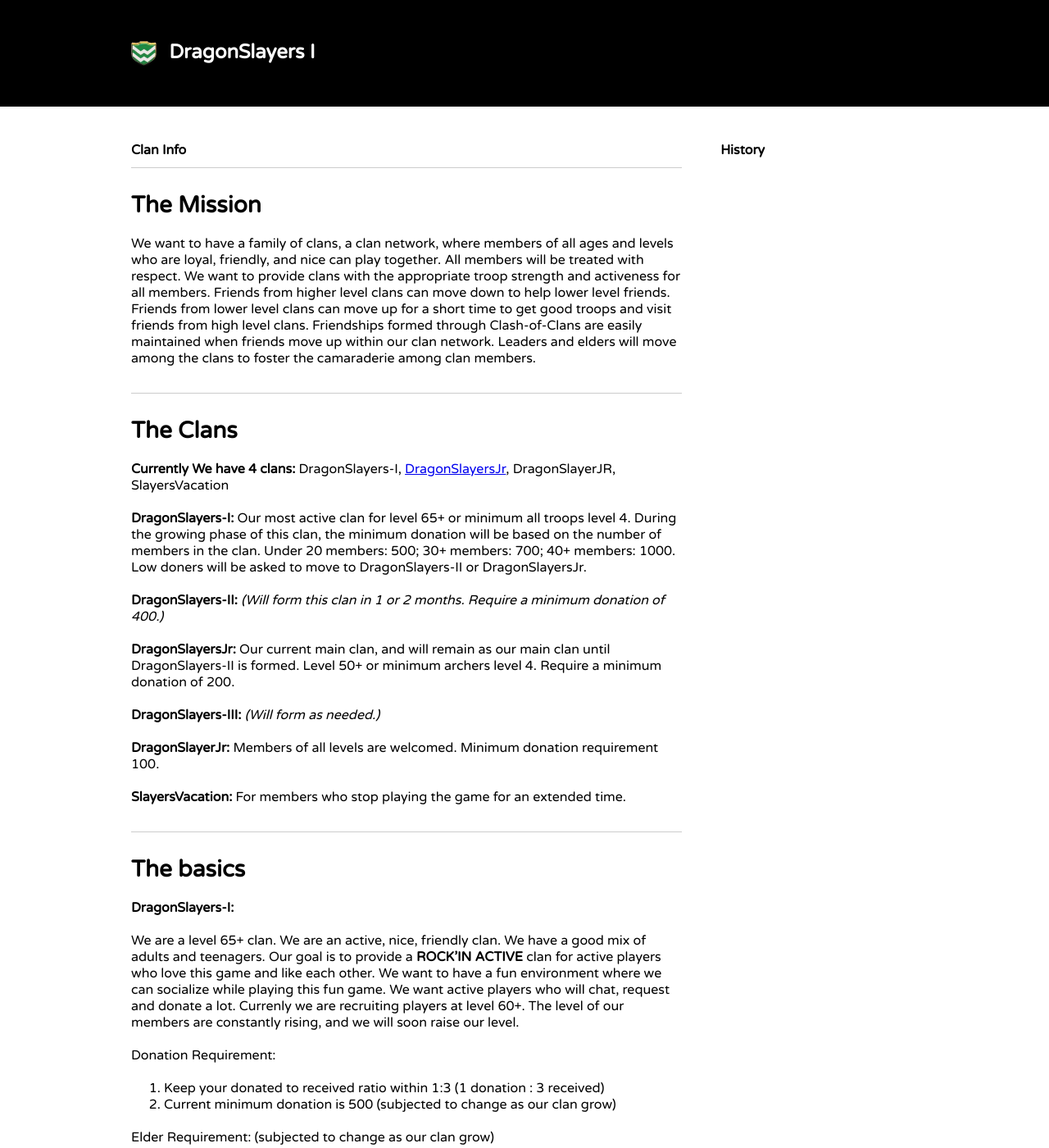
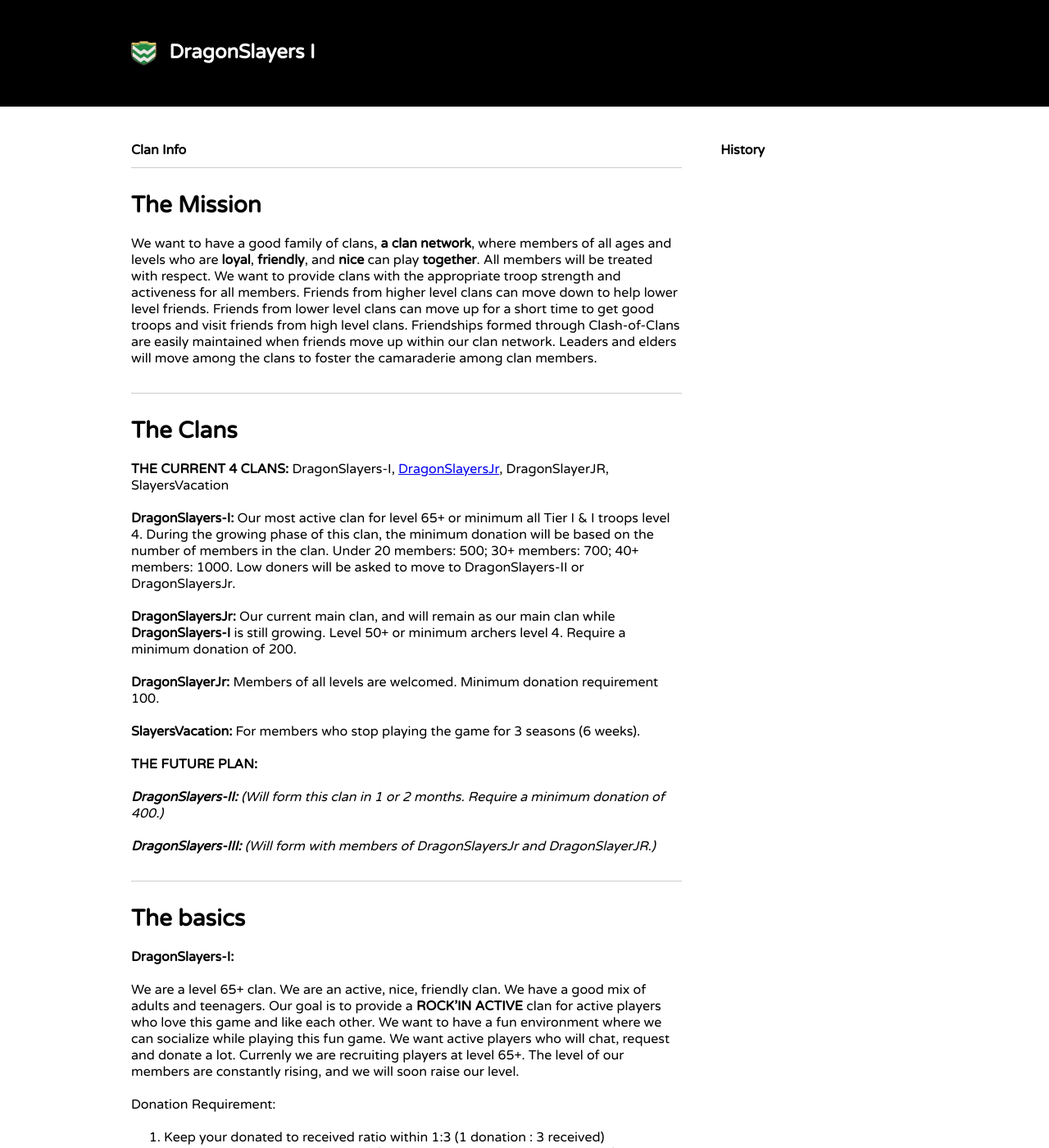
Before and after one commit to himedlooff/DragonSlayers-I, a Jekyll site: the page built from index.md, in a window 1280 px wide and 1400 px high. Shown: the whole window at 82% size. Built offline with Jekyll 4.4.1, drawn with Linux system fonts in a browser that asks for light colours; some of the changed text lies outside the part shown.

Commit message:
Update index.md
Modified levels and Current Events section.

```diff
--- a/index.md
+++ b/index.md
@@ -8,29 +8,32 @@
 
 # The Mission
 
-We want to have a family of clans, a clan network, where members of all ages and levels who are loyal, friendly, and nice can play together.  All members will be treated with respect.  We want to provide clans with the appropriate troop strength and activeness for all members.  Friends from higher level clans can move down to help lower level friends.  Friends from lower level clans can move up for a short time to get good troops and visit friends from high level clans.  Friendships formed through Clash-of-Clans are easily maintained when friends move up within our clan network.  Leaders and elders will move among the clans to foster the camaraderie among clan members.
+We want to have a good family of clans, **a clan network**, where members of all ages and levels who are **loyal**, **friendly**, and **nice** can play **together**.  All members will be treated with respect.  We want to provide clans with the appropriate troop strength and activeness for all members.  Friends from higher level clans can move down to help lower level friends.  Friends from lower level clans can move up for a short time to get good troops and visit friends from high level clans.  Friendships formed through Clash-of-Clans are easily maintained when friends move up within our clan network.  Leaders and elders will move among the clans to foster the camaraderie among clan members.
 
 # The Clans
 
-**Currently We have 4 clans:** DragonSlayers-I, [DragonSlayersJr](http://bit.ly/dragonslayersjr), DragonSlayerJR, SlayersVacation
+**THE CURRENT 4 CLANS:** DragonSlayers-I, [DragonSlayersJr](http://bit.ly/dragonslayersjr), DragonSlayerJR, SlayersVacation
 
-**DragonSlayers-I:** Our most active clan for level 65+ or minimum all troops level 4.  During the growing phase of this clan, the minimum donation will be based on the number of members in the clan.  Under 20 members: 500; 30+ members: 700; 40+ members: 1000.  Low doners will be asked to move to DragonSlayers-II or DragonSlayersJr.
+**DragonSlayers-I:** Our most active clan for level 65+ or minimum all Tier I & I troops level 4.  During the growing phase of this clan, the minimum donation will be based on the number of members in the clan.  Under 20 members: 500; 30+ members: 700; 40+ members: 1000.  Low doners will be asked to move to DragonSlayers-II or DragonSlayersJr.
 
-**DragonSlayers-II:** *(Will form this clan in 1 or 2 months.  Require a minimum donation of 400.)*
-
-**DragonSlayersJr:** Our current main clan, and will remain as our main clan until DragonSlayers-II is formed.  Level 50+ or minimum archers level 4.  Require a minimum donation of 200.
-
-**DragonSlayers-III:** *(Will form as needed.)*
+**DragonSlayersJr:** Our current main clan, and will remain as our main clan while **DragonSlayers-I** is still growing.  Level 50+ or minimum archers level 4.  Require a minimum donation of 200.
 
 **DragonSlayerJr:** Members of all levels are welcomed.  Minimum donation requirement 100.
 
-**SlayersVacation:** For members who stop playing the game for an extended time.
+**SlayersVacation:** For members who stop playing the game for 3 seasons (6 weeks).
+
+**THE FUTURE PLAN:**
+
+***DragonSlayers-II:*** *(Will form this clan in 1 or 2 months.  Require a minimum donation of 400.)*
+
+***DragonSlayers-III:*** *(Will form with members of DragonSlayersJr and DragonSlayerJR.)*
+
 
 # The basics
 
 **DragonSlayers-I:**
 
-We are a level 65+ clan. We are an active, nice, friendly clan.  We have a good mix of adults and teenagers. Our goal is to provide a **ROCK'IN ACTIVE** clan for active players who love this game and like each other.  We want to have a fun environment where we can socialize while playing this fun game. We want active players who will chat, request and donate a lot. Currenly we are recruiting players at level 60+. The level of our members are constantly rising, and we will soon raise our level.
+We are a level 65+ clan. We are an active, nice, friendly clan.  We have a good mix of adults and teenagers. Our goal is to provide a **ROCK'IN ACTIVE** clan for active players who love this game and like each other.  We want to have a fun environment where we can socialize while playing this fun game. We want active players who will chat, request and donate a lot. Currenly we are recruiting players at level 65+. The level of our members are constantly rising, and we will soon raise our level.
 
 Donation Requirement:
 
@@ -50,16 +53,16 @@
 
 **How to accept requests**
 
-1. The requesting player's level should be 60+ or advance Town Hall 7 with all troops level 4.
-2. The requesting player's "Friend in Need" total should be their level times 100. For example if the player is level 72 then their "Friend in Need" status should be 7200 or higher.  This is more or less a guide line and not a strict number.
-3. Exceptions will be made for player's level in the high 50's with very high "Friend in Need" status.
+1. The requesting player's level should be 65+ or advance Town Hall 7 with all Tier I & II troops level 4.
+2. The requesting player's "Friend in Need" total should be around their level times 100. For example if the player is level 72 then their "Friend in Need" status should be 7200 or higher.  Beware of players with extremely low "Friend in Need" status.
+3. Exceptions will be made for player's level in the high 50's or low 60's with very high "Friend in Need" status.
 
 # Sister/Feeder Clan Information
 
 
 **DragonSlayersJr:**
 
-We are a level 55+ clan. We are an active, nice, friendly clan.  We have a good mix of adults and teenagers. Our goal is to provide a active clan for active players.  We want to have a fun environment where we can socialize while playing this fun game. We want active players who will chat, request and donate a lot. Currenly we are recruiting players at level 60+. The level of our members are constantly rising, and we will soon raise our level.
+We are a level 55+ clan. We are an active, nice, friendly clan.  We have a good mix of adults and teenagers. Our goal is to provide a active clan for active players.  We want to have a fun environment where we can socialize while playing this fun game. We want active players who will chat, request and donate a lot. Currenly we are recruiting players at level 55+. The level of our members are constantly rising, and we will soon raise our level.
 
 Donation Requirement:
 
@@ -133,15 +136,9 @@
 2. If things go well, we should be able to move all qualified elders from **DragonSlayersJr** to **DragonSlayers-I**, at this point, **DragonSlayers-I** will become our **main clan**.
 3. The rest of the active players from **DragonSlayersJr** will move to another new clan **DragonSlayers-II**
 
-**Stage 4:** Merging of the remaining of **DragonSlayersJr** and **DragonSlayerJR**
+**Future Expansion of the DragonSlayers clan network**
 
-1. We will move all active players from **DragonSlayerJR** to merge with non-active players from **DragonSlayersJr**.  The non-active players from **DragonSlayersJr** will provide trophies and body for the clan to help recruit.
-2. The non-active players from **DragonSlayerJR** will be asked (kick) with the message to join **SlayersVacation**.  We will no longer have DragonSlayerJR
-
-**Stage 5:** The Creation of DragonSlayers-III
-
-1. Active players from **DragonSlayersJr** will move to **DragonSlayer-III**
-2. **DragonSlayersJr** will be disbanded so we can get rid of the "Jr" from our name.  If need be, we will create **DragonSlayers-IV** as the entry clan into our clan network
+**Stage 4:** The Creation of DragonSlayers-III
 
 
 **PREVIOUS WEEK**
```
Also changed, not shown: other parts of index.md (+5 -5 lines).
